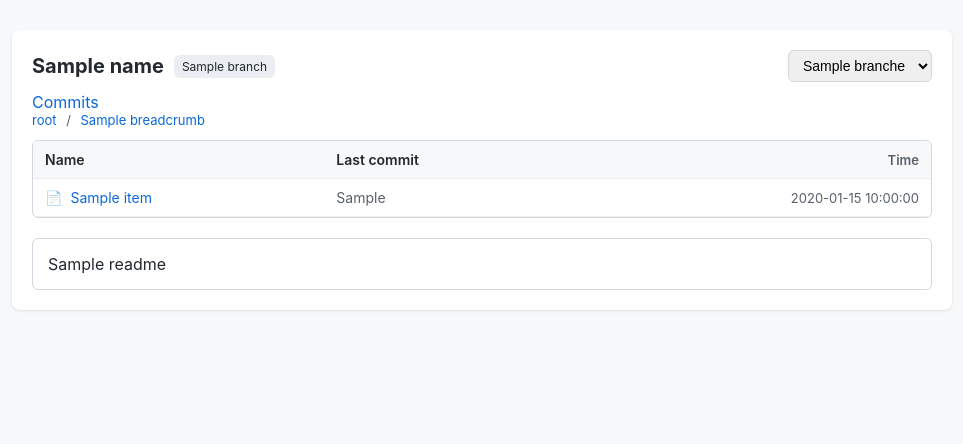
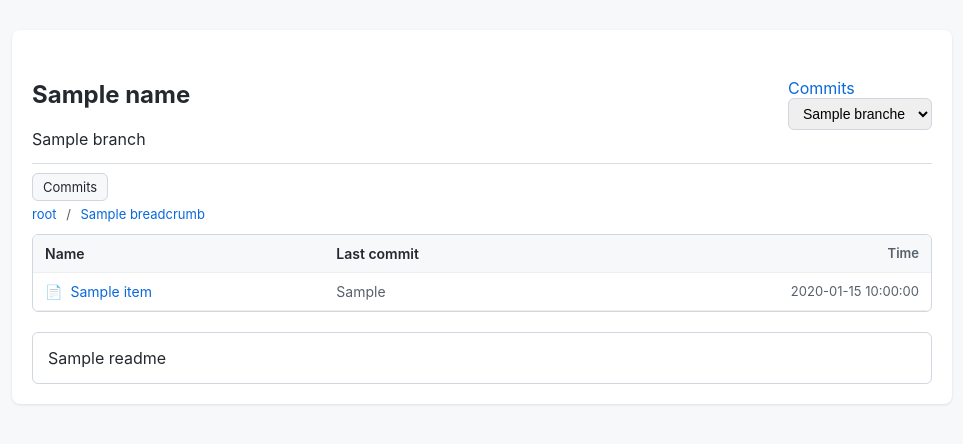
Before and after one commit to aaadddiiii/g, a Flask app: template templates/repo.html in a window 1280 px wide. Shown: the part 45-489 px from the top of the page, without its empty margins (158-1121 px from the left). Run offline with Flask 3, Linux system fonts and the light colour scheme; the template is opened without the code that fills it: most values are stand-ins (such as "Sample title", 1, 10 or a date in 2020); some libraries are stand-ins or nearby versions.

Commit message:
create repos dir automatically, add proper error handling, and improve repo UI

```diff
--- a/config.py
+++ b/config.py
@@ -2,3 +2,6 @@ import os
 
 BASE_DIR = os.path.dirname(os.path.abspath(__file__))
 REPO_DIR = os.path.join(BASE_DIR, "repos")
+
+# ensure repos directory exists
+os.makedirs(REPO_DIR, exist_ok=True)
--- a/routes/file.py
+++ b/routes/file.py
@@ -1,8 +1,7 @@
 import os
 from flask import render_template, request, abort
 from utils.git import run_git
-
-REPO_DIR = "repos"
+from config import REPO_DIR
 
 
 def routes(app):
--- a/static/style.css
+++ b/static/style.css
@@ -66,21 +66,27 @@ input, button, select {
 .breadcrumb {
   font-size: 13px;
   color: #57606a;
-  margin-bottom: 12px;
+  margin: 10px 0 12px;
 }
 
 .breadcrumb span {
   margin: 0 6px;
 }
 
+.breadcrumb a {
+  color: #0969da;
+}
+
 /* -------------------------
-   Repo Header
+   Repo Header (IMPROVED)
 -------------------------- */
 .repo-header {
   display: flex;
   justify-content: space-between;
   align-items: center;
-  margin-bottom: 10px;
+  padding: 10px 0 14px;
+  border-bottom: 1px solid #d8dee4;
+  margin-bottom: 12px;
 }
 
 .repo-title {
@@ -91,18 +97,48 @@ input, button, select {
 
 .repo-title h2 {
   margin: 0;
-  font-size: 20px;
+  font-size: 18px;
+  font-weight: 600;
 }
 
+/* improved badge */
 .branch-badge {
-  background: #eaeef2;
-  padding: 4px 8px;
+  background: #f1f5f9;
+  border: 1px solid #d0d7de;
+  padding: 3px 10px;
+  border-radius: 999px;
+  font-size: 12px;
+  color: #57606a;
+}
+
+/* right side controls */
+.branch-form {
+  display: flex;
+  align-items: center;
+  gap: 10px;
+}
+
+/* commits button */
+.repo-actions {
+  margin: 10px 0;
+}
+
+.repo-actions a {
+  padding: 5px 10px;
+  border: 1px solid #d0d7de;
   border-radius: 6px;
-  font-size: 12px;
+  background: #f6f8fa;
+  color: #24292f;
+  font-size: 13px;
+}
+
+.repo-actions a:hover {
+  background: #f3f4f6;
+  text-decoration: none;
 }
 
 /* -------------------------
-   Repo Table (GitHub-style)
+   Repo Table
 -------------------------- */
 .repo-table {
   border: 1px solid #d0d7de;
@@ -132,6 +168,7 @@ input, button, select {
 .col-name {
   display: flex;
   gap: 8px;
+  align-items: center;
 }
 
 .col-message {
@@ -255,7 +292,6 @@ pre {
   font-weight: 600;
 }
 
-/* Diff file container */
 .diff-file {
   margin-top: 15px;
   border: 1px solid #d0d7de;
@@ -270,32 +306,27 @@ pre {
   border-bottom: 1px solid #d0d7de;
 }
 
-/* Diff body */
 .diff-body {
   font-family: monospace;
   font-size: 13px;
   background: #fff;
 }
 
-/* Diff lines */
 .line {
   padding: 2px 10px;
   white-space: pre;
 }
 
-/* Added */
 .line.add {
   background: #dafbe1;
   color: #1a7f37;
 }
 
-/* Removed */
 .line.remove {
   background: #ffebe9;
   color: #cf222e;
 }
 
-/* Meta lines (--- / +++) */
 .line.meta {
   background: #f6f8fa;
   color: #57606a;
--- a/templates/repo.html
+++ b/templates/repo.html
@@ -2,14 +2,16 @@
 
 {% block content %}
 
-<!-- Repo header -->
 <div class="repo-header">
-  <div class="repo-title">
+  <div class="left">
     <h2>{{name}}</h2>
-    <span class="branch-badge">{{branch}}</span>
+    <span class="branch-pill">{{branch}}</span>
   </div>
 
-  <form method="get" class="branch-form">
+  <div class="right">
+    <a class="btn" href="/commits/{{name}}?branch={{branch}}">Commits</a>
+
+    <form method="get">
       <input type="hidden" name="path" value="{{path}}">
       <select name="branch" onchange="this.form.submit()">
         {% for b in branches %}
@@ -20,8 +22,12 @@
       </select>
     </form>
   </div>
+</div>
+
+
 
 <!-- Top actions -->
+
 <div class="repo-actions">
   <a href="/commits/{{name}}?branch={{branch}}">Commits</a>
 </div>
```
Also changed, not shown: routes/repo.py (+29 -12 lines). Lines whose indentation alone changed are shown as unchanged.
